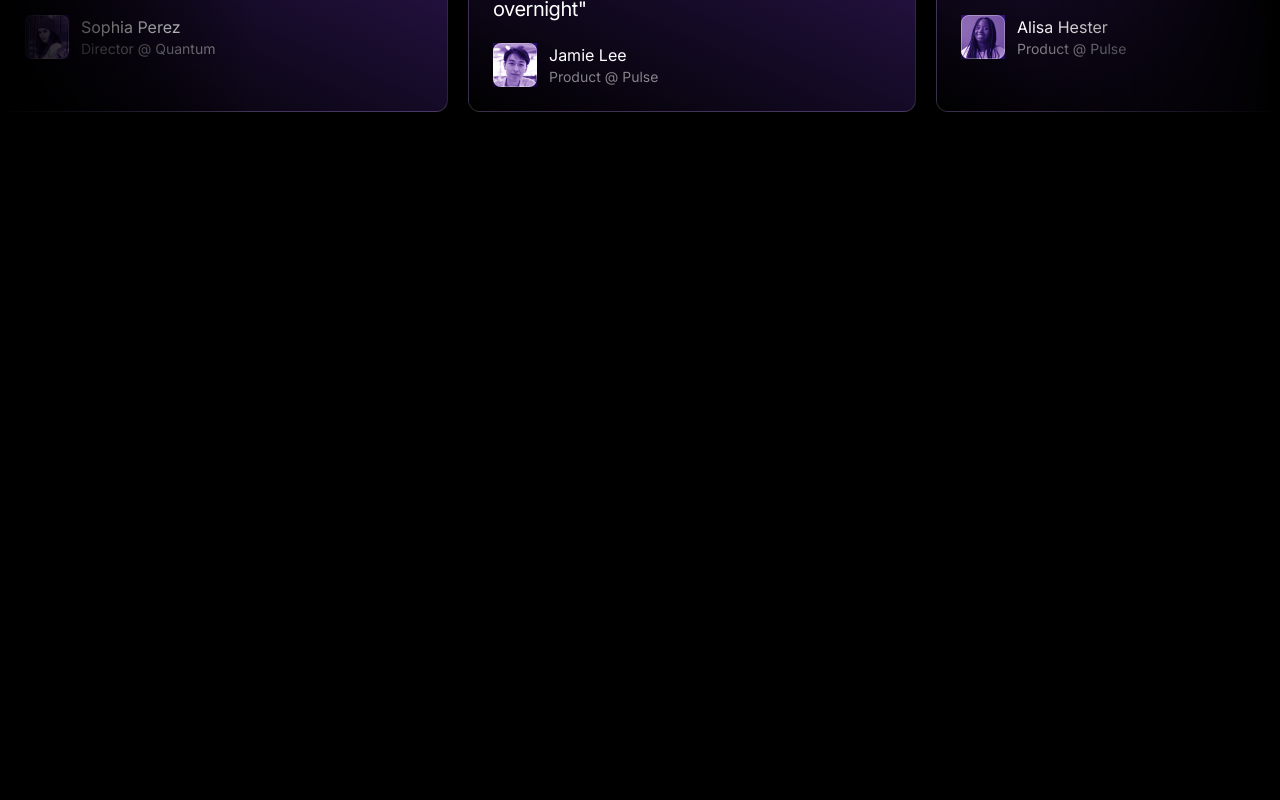
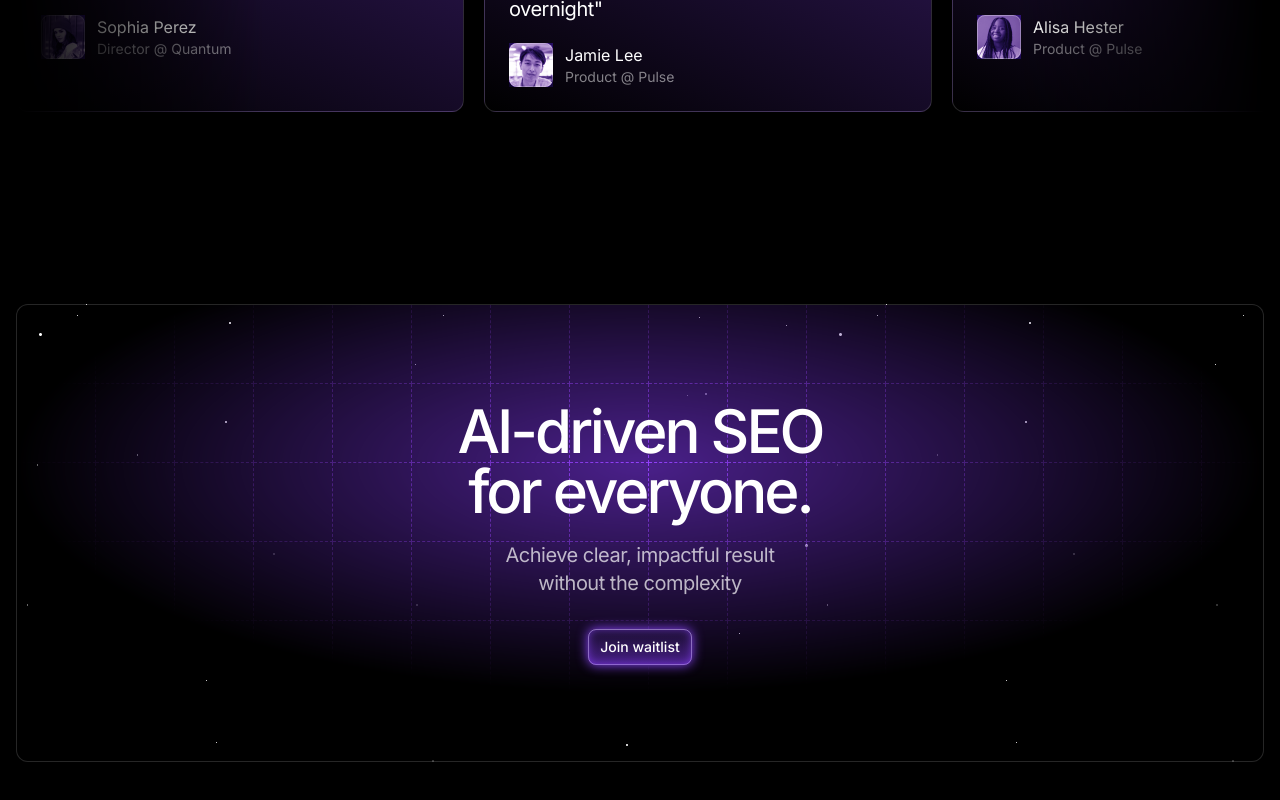
Before and after one commit to nihal-soni/seo.ai, a Next.js app: page / in a window 1280 px wide. Shown: the part 2650-3450 px from the top of the page. Before the commit the page ends 2858 px from the top, so only its background shows below. Built offline with nearby package versions, Linux system fonts and the light colour scheme.

Commit message:
feat: add CallToAction section to Home page and update Testimonial section layout

```diff
--- a/src/app/page.tsx
+++ b/src/app/page.tsx
@@ -3,6 +3,7 @@
 import { LogoTicker } from "@/sections/LogoTicker";
 import { Features } from "@/sections/Features";
 import { Testimonial } from "@/sections/Testimonial";
+import { CallToAction } from "@/sections/CallToAction";
 
 export default function Home() {
   return (
@@ -12,6 +13,7 @@
      <LogoTicker />
      <Features />
      <Testimonial />
+     <CallToAction />
      </>
   );
 }
--- /dev/null
+++ b/src/sections/CallToAction.tsx
@@ -0,0 +1,26 @@
+import { Button } from "@/component/Button";
+import starsBg from "@/assets/stars.png";
+import gridLines from "@/assets/grid-lines.png";
+
+
+export const CallToAction = () => {
+
+    return(
+     <section className="py-20 md:py-24 px-4">
+        <div className="container mx-auto">
+            <div className="border border-white/15 py-24 rounded-xl overflow-hidden relative" style={{ backgroundImage: `url(${starsBg.src})` }}>
+                <div className="absolute inset-0 bg-[rgb(74,32,138)] bg-blend-overlay [mask-image:radial-gradient(50%_50%_at_50%_35%,black,transparent)]" style={{ backgroundImage: `url(${gridLines.src})` }}></div>
+                <div className="relative ">
+                    <h2 className="text-5xl md:text-6xl max-w-sm mx-auto tracking-tighter text-center font-medium">AI-driven SEO for everyone.</h2>
+                    <p className="text-center text-lg md:text-xl max-w-xs mx-auto text-white/70 px-4 mt-5 tracking-tight">Achieve clear, impactful result without the complexity</p>
+                    <div className="flex justify-center mt-8">
+                        <Button>
+                            Join waitlist
+                        </Button>
+                    </div>
+                </div>
+            </div>
+        </div>
+    </section>
+    );
+};
--- a/src/sections/Testimonial.tsx
+++ b/src/sections/Testimonial.tsx
@@ -4,7 +4,7 @@
 import avatar1 from "@/assets/avatar-1.png";
 import avatar2 from "@/assets/avatar-2.png";
 import avatar3 from "@/assets/avatar-3.png";
-import avatar4 from "@/assets/avatar-4.png"
+import avatar4 from "@/assets/avatar-4.png";
 
 
 
@@ -36,7 +36,8 @@
 ]
 
 export const Testimonial = () => {
-    return <section className="py-20 md:py-24">
+    return (
+     <section className="py-20 md:py-24 px-4">
         <div className="container mx-auto">
             <h2 className="text-5xl md:text-6xl text-center tracking-tighter font-medium">Beyond Expectations.</h2>
             <p className="text-white/70 text-lg md:text-xl text-center mt-5 tracking-tight max-w-sm mx-auto">
@@ -64,4 +65,5 @@
             </div>
         </div>
     </section>
-}
+    );
+};
```
Also changed, not shown: src/sections/Hero.tsx (+4 -4 lines).
